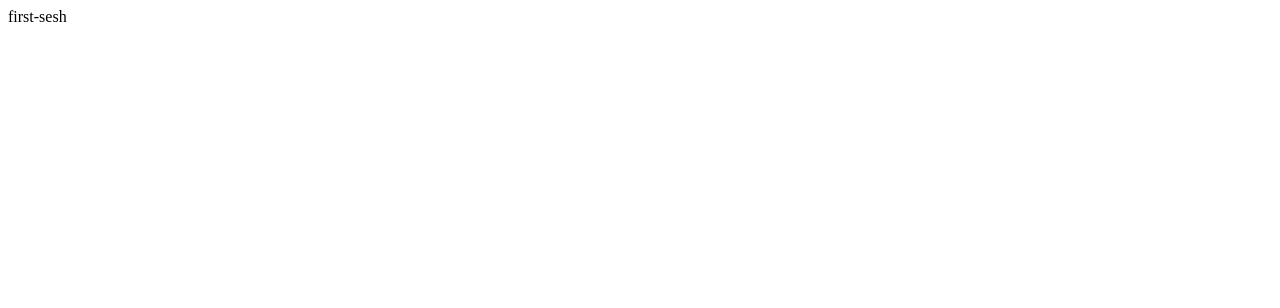
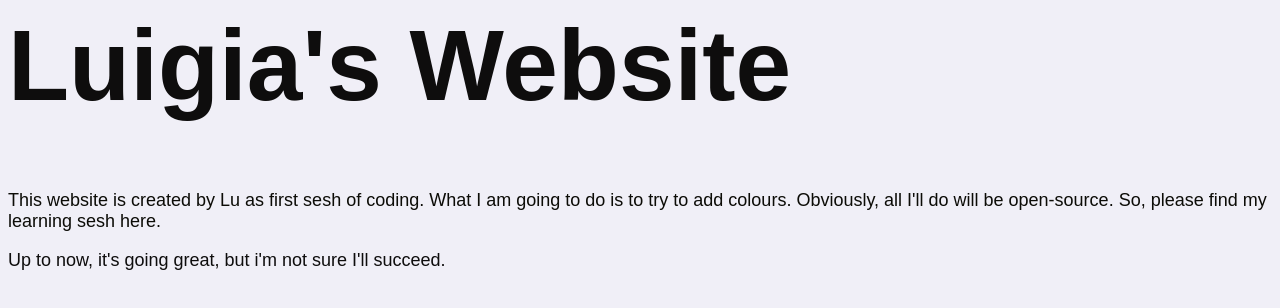
Before and after one commit to luigiadale/learning-code, a plain HTML site: page index.html in a window 1280 px wide. Drawn offline with Linux system fonts and the light colour scheme.

Commit message:
Add style to website

```diff
--- a/index.html
+++ b/index.html
@@ -1 +1,32 @@
-first-sesh
+<html>
+
+<head>
+    <title>
+        Luigia's Website
+    </title>
+    <link rel="stylesheet" href="style.css"/>
+
+</head>
+
+<body>
+    <div>
+
+    </div>
+
+    <h1 class="update-one update-two" id="title">Luigia's Website</h1>
+    <p>
+        <a href="">
+        </a>
+        This website is created by Lu as first sesh of coding.
+        What I am going to do is to try to add colours.
+        Obviously, all I'll do will be open-source. So, please find my learning sesh here.
+    </p>
+
+    <p class="update-one">
+        Up to now, it's going great, but i'm not sure I'll succeed.
+    </p>
+
+
+</body>
+
+</html>
--- /dev/null
+++ b/style.css
@@ -0,0 +1,20 @@
+body {
+    background: rgb(240, 239, 247);
+    font: 18px Arial, sans-serif;
+}
+
+.update-two {
+    color: pink;
+}
+
+.update-one {
+color: rgb(14, 13, 13);
+}
+
+p {
+    color: rgb(12, 12, 7);
+}
+
+#title {
+    font-size: 100px;
+}
```
